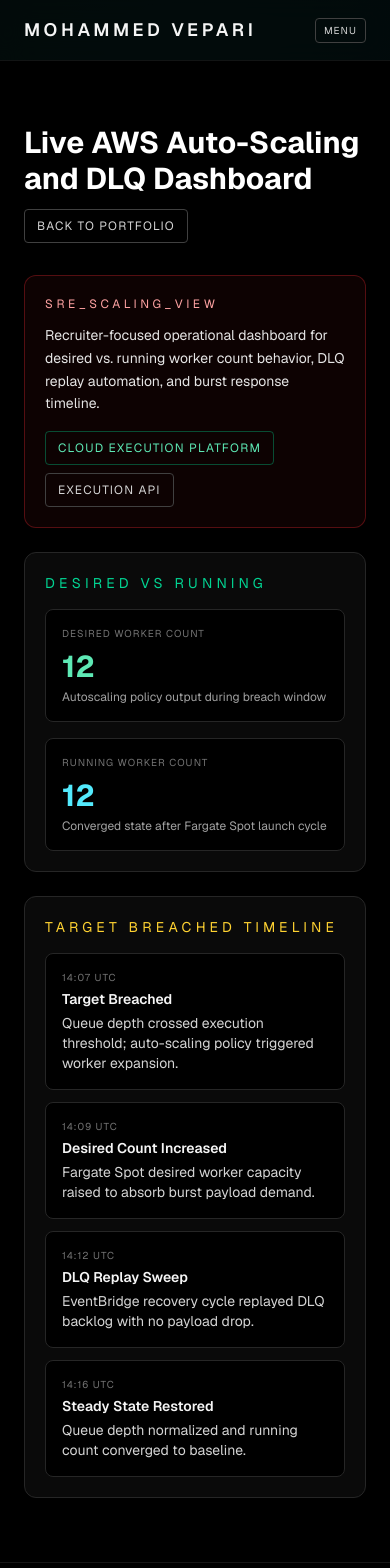
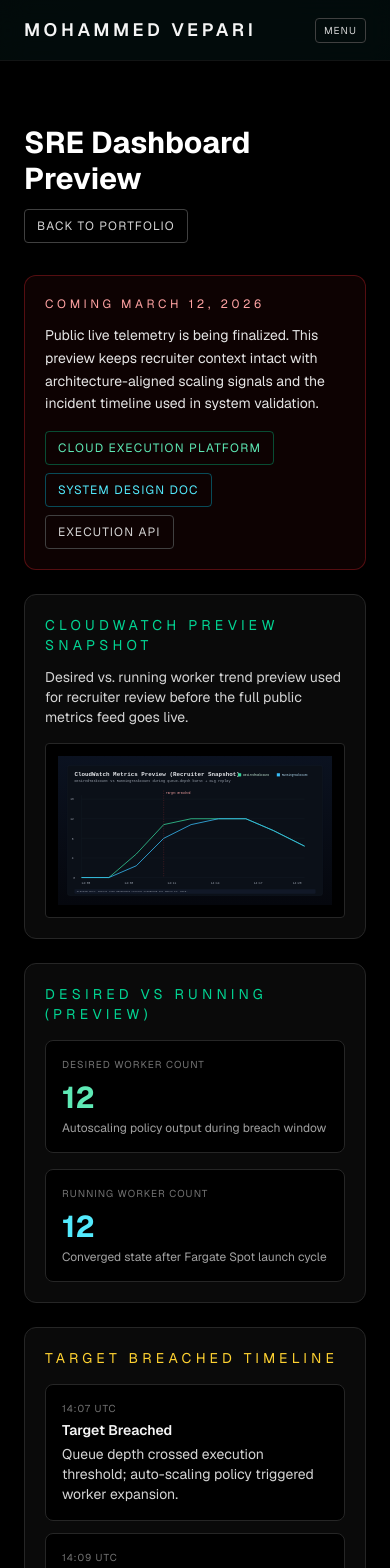
Before and after one commit to MohammedVep/mohammed-portfolio, a Next.js app: page /sre-dashboard in a window 390 px wide. Shown: the top 1568 px of the page. Built offline with nearby package versions, Linux system fonts and the light colour scheme.

Commit message:
Add SRE dashboard preview landing and mobile pre overflow fix

```diff
--- a/app/sre-dashboard/page.tsx
+++ b/app/sre-dashboard/page.tsx
@@ -31,7 +31,7 @@ export default function SREDashboardPage() {
     <main className="min-h-screen bg-black py-16 text-neutral-200">
       <div className="container mx-auto max-w-5xl px-6">
         <div className="mb-8 flex flex-wrap items-center justify-between gap-3">
-          <h1 className="text-3xl font-bold text-white">Live AWS Auto-Scaling and DLQ Dashboard</h1>
+          <h1 className="text-3xl font-bold text-white">SRE Dashboard Preview</h1>
           <Link
             href="/"
             className="rounded border border-neutral-700 px-3 py-2 text-xs uppercase tracking-widest text-neutral-300 transition hover:border-emerald-500/60 hover:text-emerald-200"
@@ -41,10 +41,10 @@ export default function SREDashboardPage() {
         </div>
 
         <section className="mb-6 rounded-xl border border-red-500/30 bg-red-500/5 p-5 font-mono">
-          <p className="text-xs uppercase tracking-[0.3em] text-red-300">SRE_Scaling_View</p>
+          <p className="text-xs uppercase tracking-[0.3em] text-red-300">Coming March 12, 2026</p>
           <p className="mt-3 text-sm leading-relaxed text-neutral-200">
-            Recruiter-focused operational dashboard for desired vs. running worker count behavior,
-            DLQ replay automation, and burst response timeline.
+            Public live telemetry is being finalized. This preview keeps recruiter context intact with
+            architecture-aligned scaling signals and the incident timeline used in system validation.
           </p>
           <div className="mt-4 flex flex-wrap gap-2">
             {cloudExecution?.liveUrl ? (
@@ -55,6 +55,14 @@ export default function SREDashboardPage() {
                 className="rounded border border-emerald-500/40 px-3 py-2 text-xs uppercase tracking-widest text-emerald-300 transition hover:border-emerald-300 hover:text-emerald-200"
               >
                 Cloud Execution Platform
+              </a>
+            ) : null}
+            {cloudExecution?.systemDesignUrl ? (
+              <a
+                href={cloudExecution.systemDesignUrl}
+                className="rounded border border-cyan-500/40 px-3 py-2 text-xs uppercase tracking-widest text-cyan-300 transition hover:border-cyan-300 hover:text-cyan-200"
+              >
+                System Design Doc
               </a>
             ) : null}
             {cloudExecution?.additionalLinks
@@ -74,7 +82,22 @@ export default function SREDashboardPage() {
         </section>
 
         <section className="mb-6 rounded-xl border border-neutral-800 bg-neutral-950 p-5">
-          <h2 className="text-sm uppercase tracking-[0.3em] text-emerald-400">Desired vs Running</h2>
+          <h2 className="text-sm uppercase tracking-[0.3em] text-emerald-400">CloudWatch Preview Snapshot</h2>
+          <p className="mt-3 text-sm text-neutral-300">
+            Desired vs. running worker trend preview used for recruiter review before the full public
+            metrics feed goes live.
+          </p>
+          <div className="mt-4 overflow-hidden rounded border border-neutral-800 bg-black p-3">
+            <img
+              src="/media/projects/cloudwatch-dashboard-preview.svg"
+              alt="CloudWatch preview showing desired and running worker counts during a burst window"
+              className="w-full"
+            />
+          </div>
+        </section>
+
+        <section className="mb-6 rounded-xl border border-neutral-800 bg-neutral-950 p-5">
+          <h2 className="text-sm uppercase tracking-[0.3em] text-emerald-400">Desired vs Running (Preview)</h2>
           <div className="mt-4 grid gap-4 md:grid-cols-2">
             <div className="rounded-lg border border-neutral-800 bg-black p-4">
               <p className="text-[10px] uppercase tracking-widest text-neutral-500">Desired Worker Count</p>
--- a/components/layout/Footer.tsx
+++ b/components/layout/Footer.tsx
@@ -2,12 +2,12 @@ import { profileData } from "@/content/profile";
 
 const quickLinks = [
   { href: "/#featured-systems", label: "Flagship Systems" },
-  { href: "/#projects", label: "Project Vault" },
+  { href: "/#projects", label: "Core Infrastructure" },
   { href: "/#runbooks", label: "Architecture and Runbooks" },
   { href: "/#recruiter-index", label: "Recruiter Index" },
   { href: "/blog", label: "Engineering Blog" },
   { href: "/#role-fit", label: "Role Fit Brief" },
-  { href: "/sre-dashboard", label: "SRE Dashboard" },
+  { href: "/sre-dashboard", label: "SRE Dashboard Preview" },
 ];
 
 const Footer = () => {
--- a/components/sections/hero/Hero.tsx
+++ b/components/sections/hero/Hero.tsx
@@ -7,7 +7,7 @@ import { profileData } from "@/content/profile";
 export default function Hero() {
   const baseTelemetry = [
     "[0.0002] CANDIDATE_PROFILE: backend_infrastructure_engineer",
-    "[0.0005] ACTIVE_SIGNAL: live_aws_scaling_dashboard",
+    "[0.0005] ACTIVE_SIGNAL: sre_dashboard_preview_march_12",
     "[0.0008] CORE_STACK: go_node_terraform_fargate",
     "[0.0011] PRINCIPLES: frugality_operational_excellence",
     "[0.0014] STATUS: available_hybrid_gta_or_remote_est",
@@ -102,7 +102,7 @@ export default function Hero() {
           href={profileData.sreDashboardUrl}
           className="mb-5 inline-flex rounded border border-red-500/50 bg-red-500/10 px-4 py-2 text-xs font-mono uppercase tracking-widest text-red-300 transition hover:border-red-400 hover:text-red-200"
         >
-          🔴 View Live AWS Auto-Scaling & DLQ Dashboard
+          🔴 View SRE Dashboard Preview (Coming March 12)
         </a>
         <h1 className="mb-2 text-5xl font-bold tracking-tighter text-white md:text-6xl">
           {profileData.name}
--- a/components/sections/projects/Projects.tsx
+++ b/components/sections/projects/Projects.tsx
@@ -251,7 +251,7 @@ function buildBentoItems(categoryProjects: PortfolioProject[]) {
               System Architecture
             </h4>
             <div className="mt-2 rounded border border-neutral-800 bg-black p-4">
-              <pre className="text-[10px] text-neutral-400">
+              <pre className="overflow-x-auto text-[10px] text-neutral-400">
                 {`mermaid
 ${project.architecture}
 `}
--- a/components/sections/recruiter-index/RecruiterIndex.tsx
+++ b/components/sections/recruiter-index/RecruiterIndex.tsx
@@ -92,7 +92,7 @@ export default function RecruiterIndex() {
                   href={profileData.sreDashboardUrl}
                   className="rounded border border-red-500/40 px-3 py-2 text-[10px] uppercase tracking-widest text-red-300 transition hover:border-red-300 hover:text-red-200"
                 >
-                  SRE Dashboard
+                  SRE Dashboard Preview
                 </a>
                 <a
                   href="/#featured-systems"
--- a/content/projects/index.ts
+++ b/content/projects/index.ts
@@ -216,7 +216,7 @@ export const projectsData: PortfolioProject[] = [
     systemDesignUrl: "/system-design/cloud-code-execution",
     additionalLinks: [
       {
-        label: "View SRE Auto-Scaling Dashboard",
+        label: "View SRE Dashboard Preview (Mar 12)",
         url: profileData.sreDashboardUrl,
       },
       {
```
Also changed, not shown: public/media/projects/cloudwatch-dashboard-preview.svg (added). Lines whose indentation alone changed are shown as unchanged.
